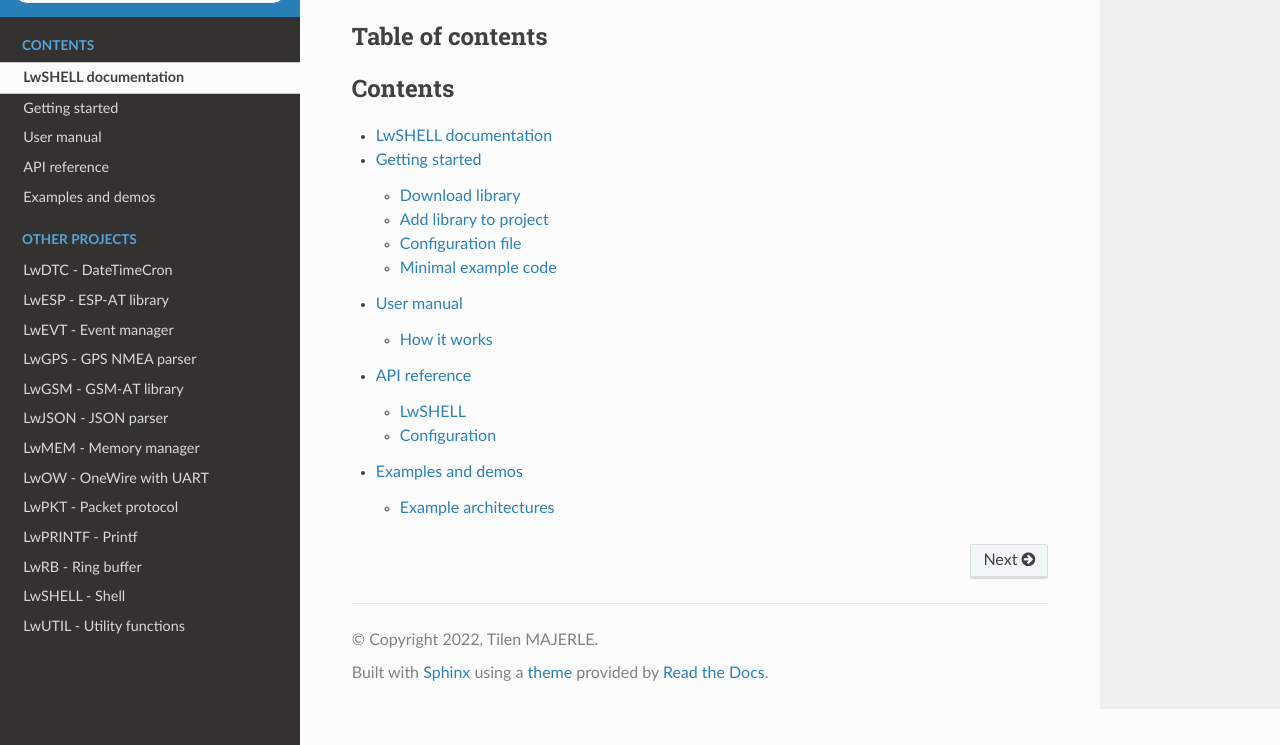
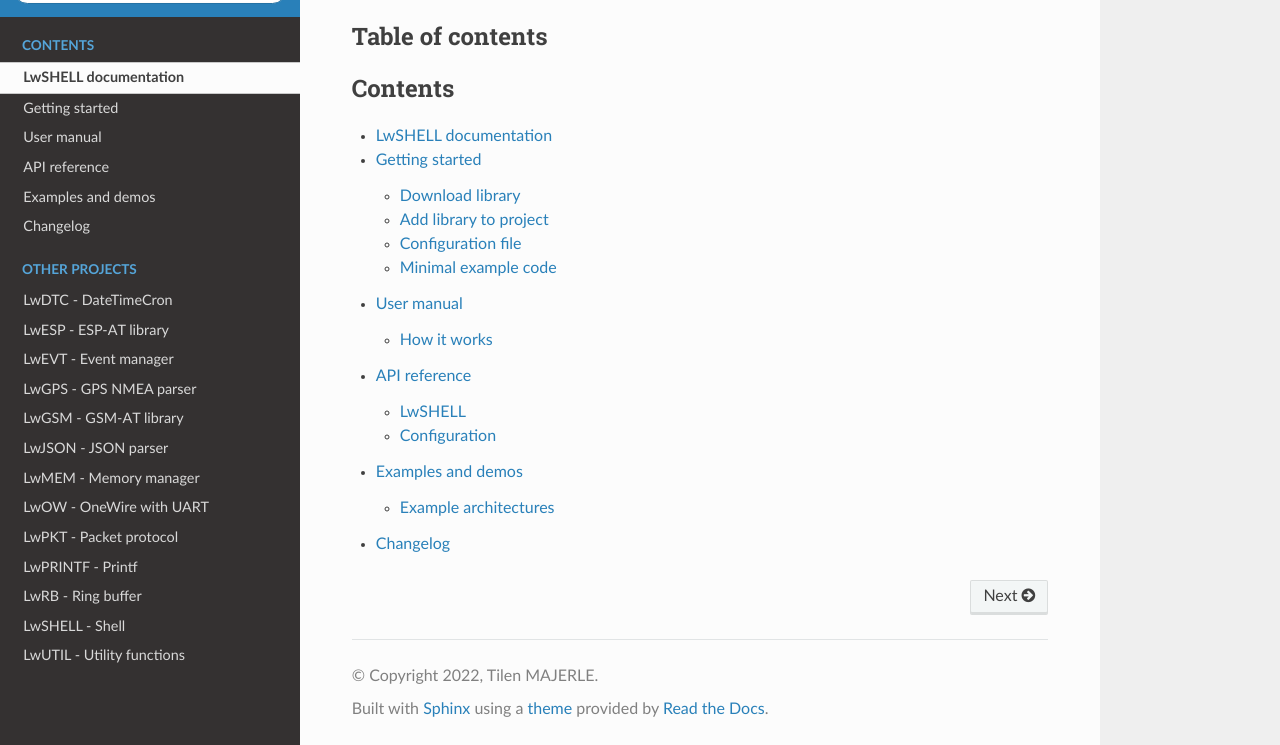
Before and after one commit to MaJerle/lwshell, a Sphinx documentation site: the page built from docs/index.rst, in a window 1280 px wide and 900 px high, scrolled down 1137 px, cut to the strip 155-900 px from the top of the window. Built offline with Sphinx 7.4.7 and the Read the Docs theme 2.0.0, drawn with Linux system fonts in a browser that asks for light colours; the version number could not be read and is left out.

Commit message:
Update docs

```diff
--- /dev/null
+++ b/docs/changelog/index.rst
@@ -0,0 +1,6 @@
+.. _changelof:
+
+Changelog
+=========
+
+.. literalinclude:: ../../CHANGELOG.md
--- a/docs/index.rst
+++ b/docs/index.rst
@@ -63,6 +63,7 @@ Table of contents
     user-manual/index
     api-reference/index
     examples/index
+    changelog/index
 
 .. toctree::
     :maxdepth: 2
```
